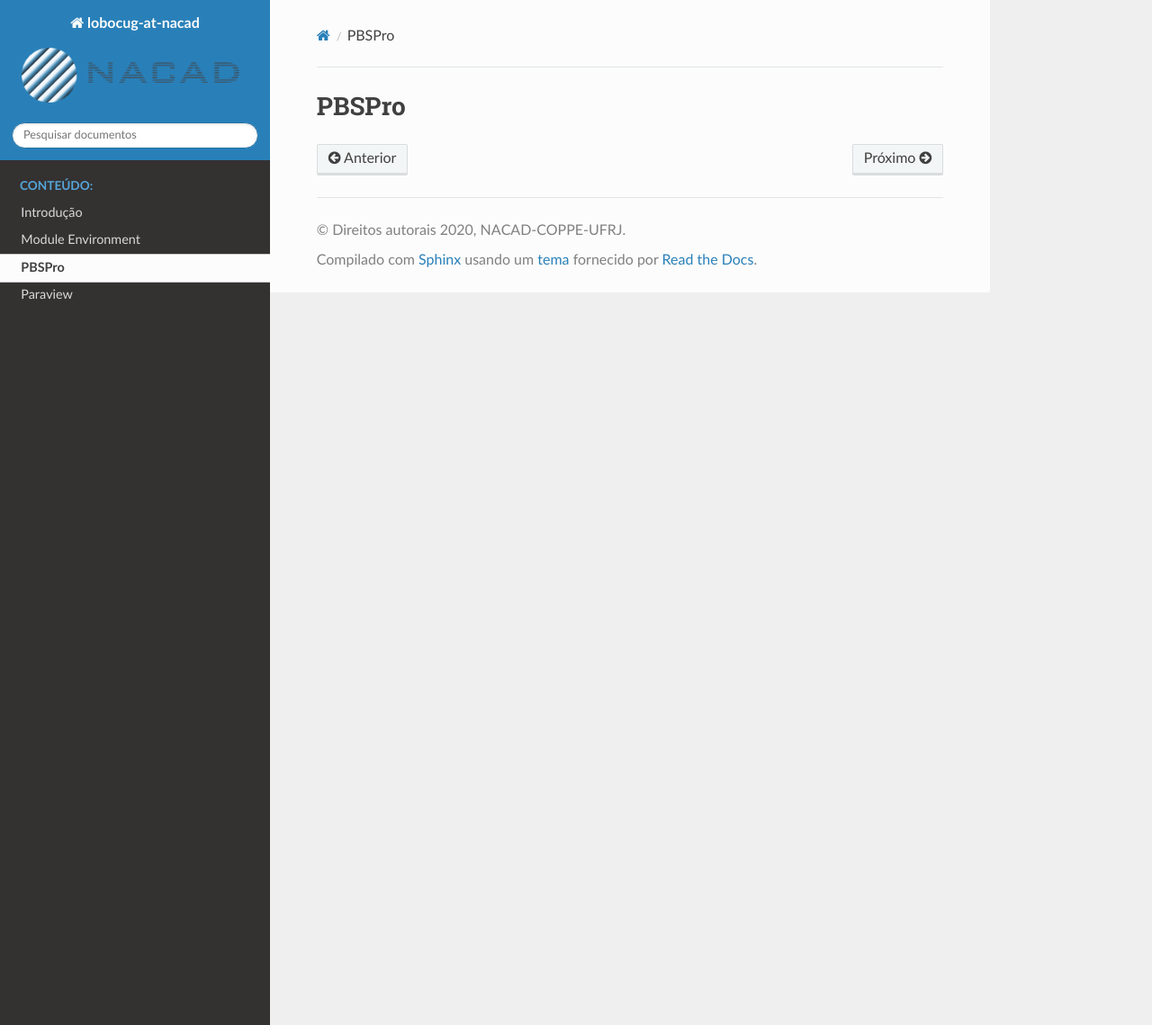
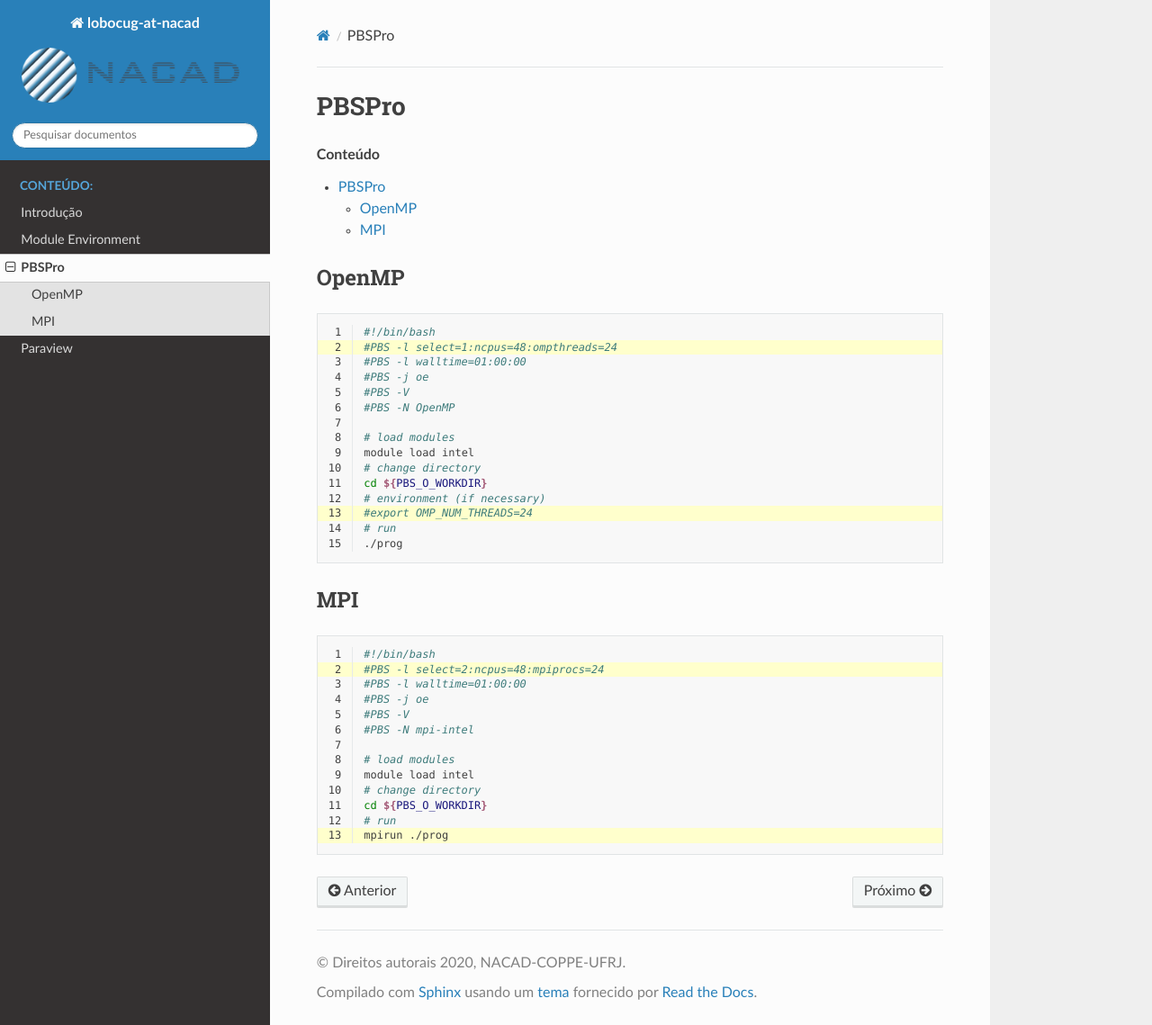
Before and after one commit to NACAD-COPPE-UFRJ/loboc-userguide, a Sphinx documentation site: the page built from docs/source/ug/pbs.rst, in a window 1280 px wide and 1139 px high. Shown: the whole window at 90% size. Built offline with Sphinx 7.4.7 and the Read the Docs theme 2.0.0, drawn with Linux system fonts in a browser that asks for light colours.

Commit message:
Add contents in pages

```diff
--- a/docs/source/ug/pbs.rst
+++ b/docs/source/ug/pbs.rst
@@ -1,2 +1,49 @@
+******
 PBSPro
+******
+
+.. contents:: Conteúdo
+
+OpenMP
 ======
+
+.. code-block:: bash
+   :linenos:
+   :emphasize-lines: 2,13
+
+   #!/bin/bash
+   #PBS -l select=1:ncpus=48:ompthreads=24
+   #PBS -l walltime=01:00:00
+   #PBS -j oe
+   #PBS -V
+   #PBS -N OpenMP
+
+   # load modules
+   module load intel
+   # change directory
+   cd ${PBS_O_WORKDIR}
+   # environment (if necessary)
+   #export OMP_NUM_THREADS=24
+   # run
+   ./prog
+
+MPI
+===
+
+.. code-block:: bash
+   :linenos:
+   :emphasize-lines: 2, 13
+
+   #!/bin/bash
+   #PBS -l select=2:ncpus=48:mpiprocs=24
+   #PBS -l walltime=01:00:00
+   #PBS -j oe
+   #PBS -V
+   #PBS -N mpi-intel
+
+   # load modules
+   module load intel
+   # change directory
+   cd ${PBS_O_WORKDIR}
+   # run
+   mpirun ./prog
```
Also changed, not shown: docs/source/ug/introduction.rst (+9 -4 lines), docs/source/ug/modules.rst (+10 -4 lines), docs/source/ug/paraview.rst (+11 -5 lines), 15 other files.
